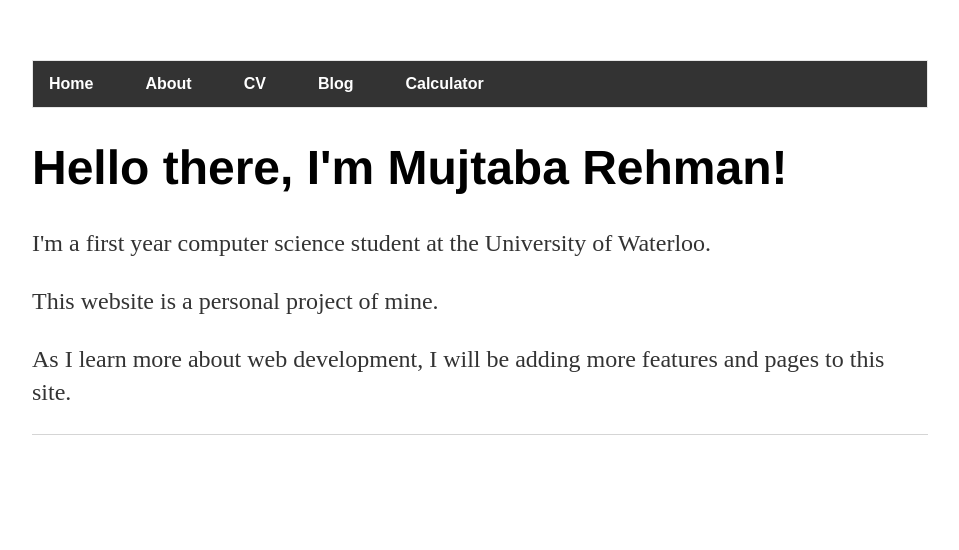
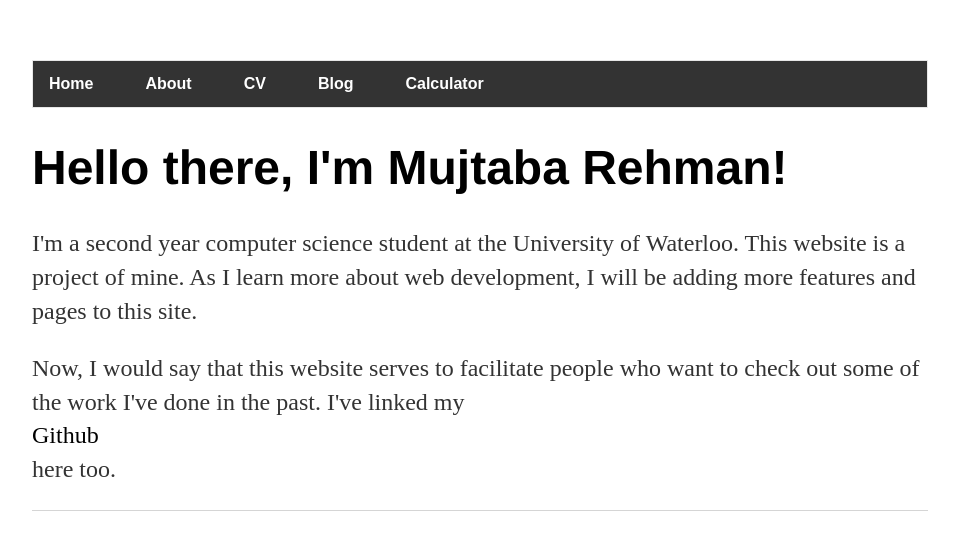
Before and after one commit to RehmanMujtaba/old-website, a Jekyll site: the page built from index.html, in a window 1280 px wide. Shown: the top 550 px of the page, without its empty margins (160-1119 px from the left). Built offline with Jekyll 4.4.1, drawn with Linux system fonts in a browser that asks for light colours.

Commit message:
Update index.html
Updated main page

```diff
--- a/index.html
+++ b/index.html
@@ -4,7 +4,9 @@ title: Mujtaba Personal Website
 ---
     		<div class="blurb">
         		<h1>Hello there, I'm Mujtaba Rehman!</h1>
-				<p>I'm a first year computer science student at the University of Waterloo. <p>
-				<p>This website is a personal project of mine. <p>
-				<p>As I learn more about web development, I will be adding more features and pages to this site. <p>
+				<p>I'm a second year computer science student at the University of Waterloo. This website is a project of mine.
+				 As I learn more about web development, I will be adding more features and pages to this site. <p>
+				<p>Now, I would say that this website serves to facilitate people who want to check out some of the work I've done in the past.
+			           I've linked my <a class="link" href="https://github.com/RehmanMujtaba">Github</a> here too.
+
     		</div><!-- /.blurb -->
```
